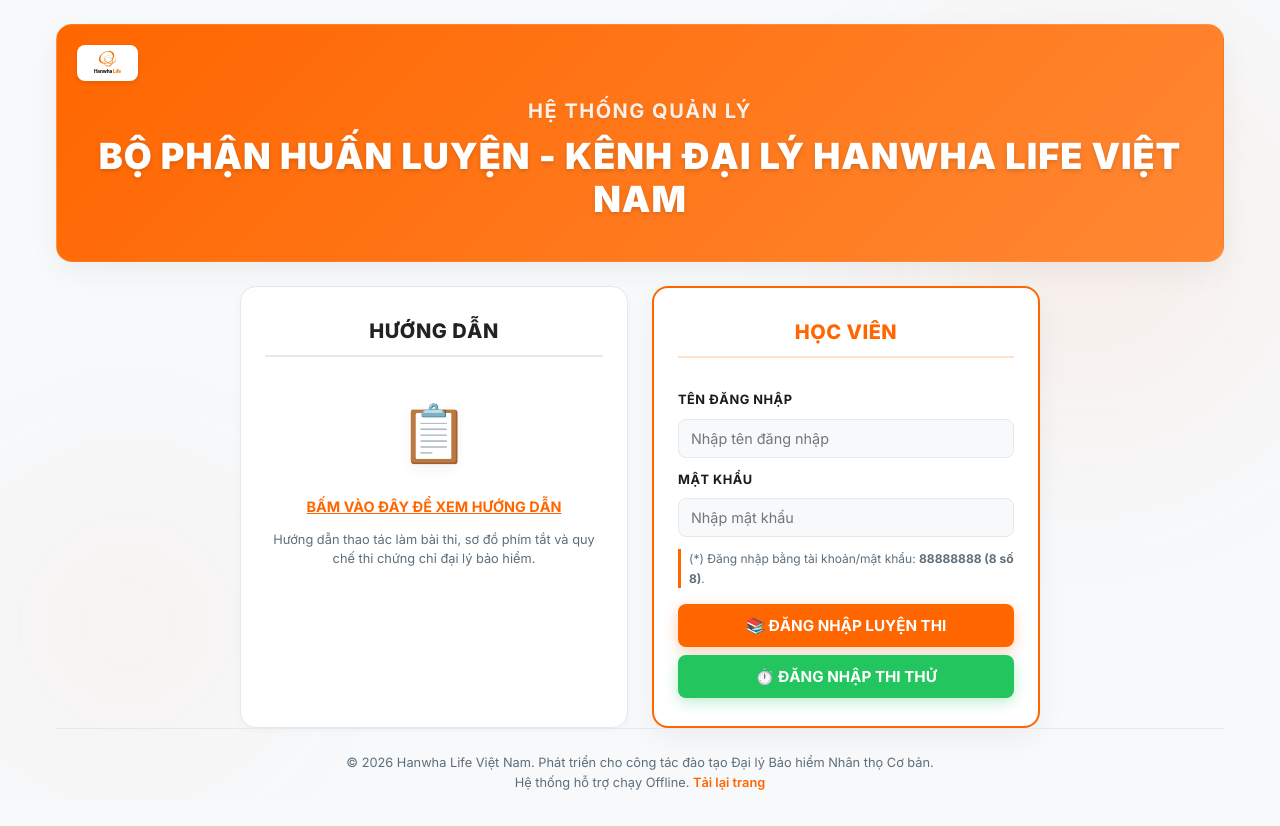
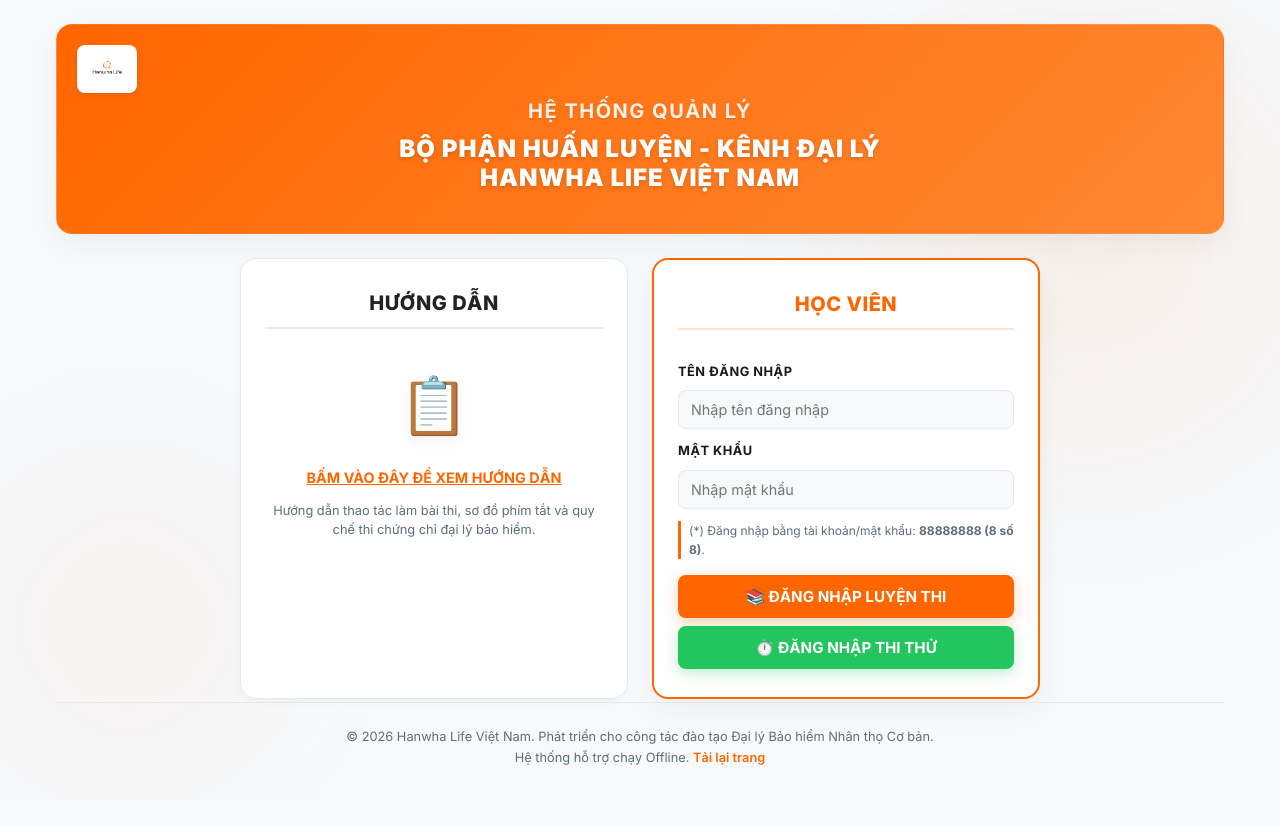
Before and after one commit to dennislove/thi-chung-chi-dai-ly-hanwha-life, a Next.js app: page / in a window 1280 px wide. After the commit the page ends 800 px from the top, so only its background shows below. Built offline with nearby package versions, Linux system fonts and the light colour scheme.

Commit message:
style: split portal banner title and update logo to new PNG

```diff
--- a/app/layout.tsx
+++ b/app/layout.tsx
@@ -29,7 +29,7 @@
       <head>
         <meta name="apple-mobile-web-app-capable" content="yes" />
         <meta name="apple-mobile-web-app-status-bar-style" content="black-translucent" />
-        <link rel="apple-touch-icon" href="/logo.svg" />
+        <link rel="apple-touch-icon" href="/logo.png" />
       </head>
       <body>
         <div className="app-bg-decor" aria-hidden="true" />
--- a/app/page.tsx
+++ b/app/page.tsx
@@ -347,7 +347,7 @@
                 justifyContent: 'center',
                 boxShadow: '0 2px 4px rgba(0,0,0,0.1)'
               }}>
-                <img src="/logo.svg" alt="Hanwha Logo" style={{ height: '24px', objectFit: 'contain' }} />
+                <img src="/logo.png" alt="Hanwha Logo" style={{ height: '36px', objectFit: 'contain' }} />
               </div>
             </div>
 
@@ -366,14 +366,16 @@
               </p>
               <h2 style={{
                 fontFamily: 'var(--font-title)',
-                fontSize: 'clamp(1.2rem, 4.5vw, 2.25rem)',
+                fontSize: 'clamp(1rem, 3vw, 1.5rem)',
                 fontWeight: 850,
                 textTransform: 'uppercase',
                 letterSpacing: '1px',
                 lineHeight: 1.2,
                 textShadow: '0 2px 4px rgba(0,0,0,0.15)'
               }}>
-                BỘ PHẬN HUẤN LUYỆN - KÊNH ĐẠI LÝ HANWHA LIFE VIỆT NAM
+                BỘ PHẬN HUẤN LUYỆN - KÊNH ĐẠI LÝ
+                <br />
+                HANWHA LIFE VIỆT NAM
               </h2>
             </div>
           </div>
```
Also changed, not shown: public/logo.png (added), public/manifest.json.
